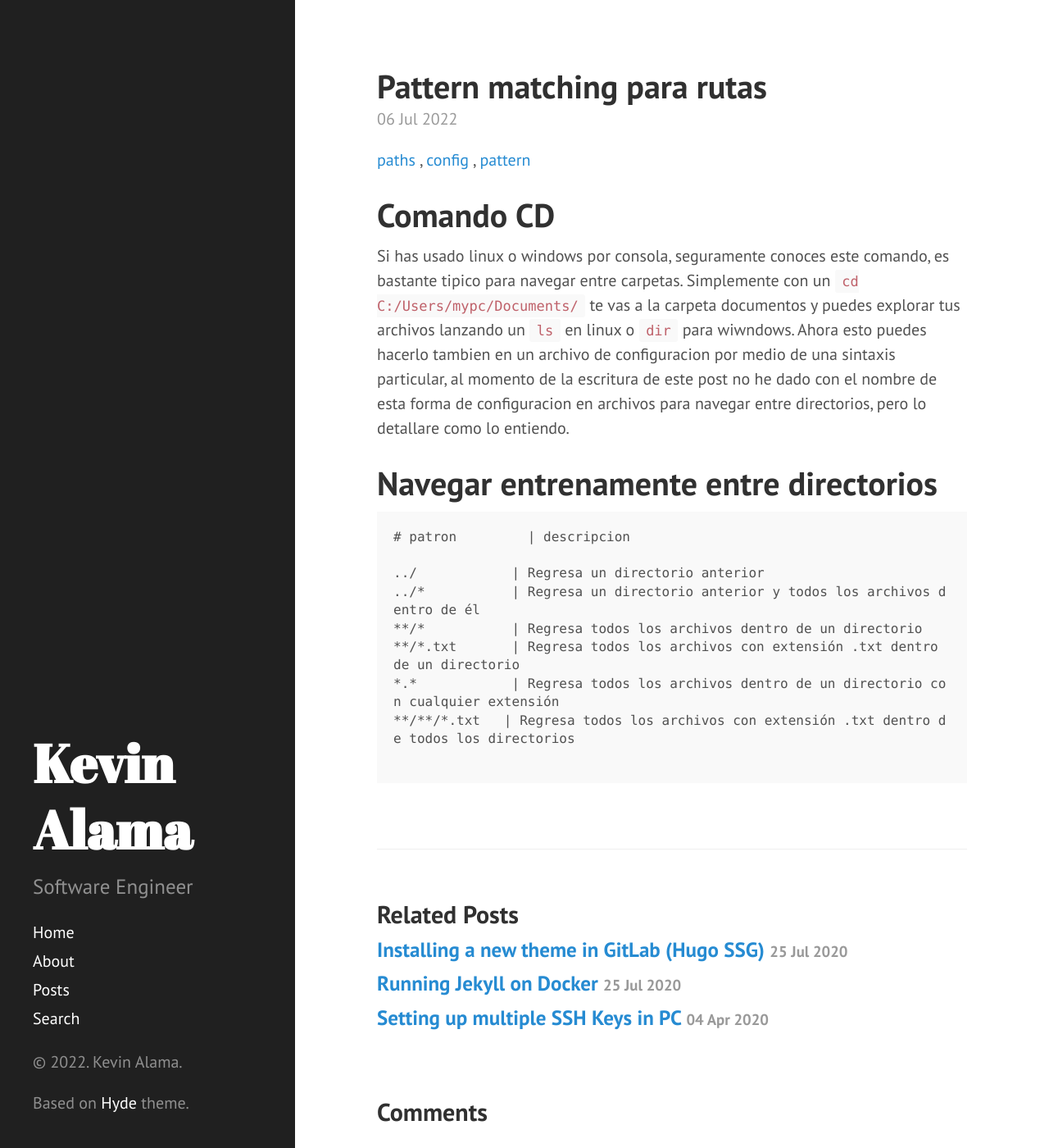
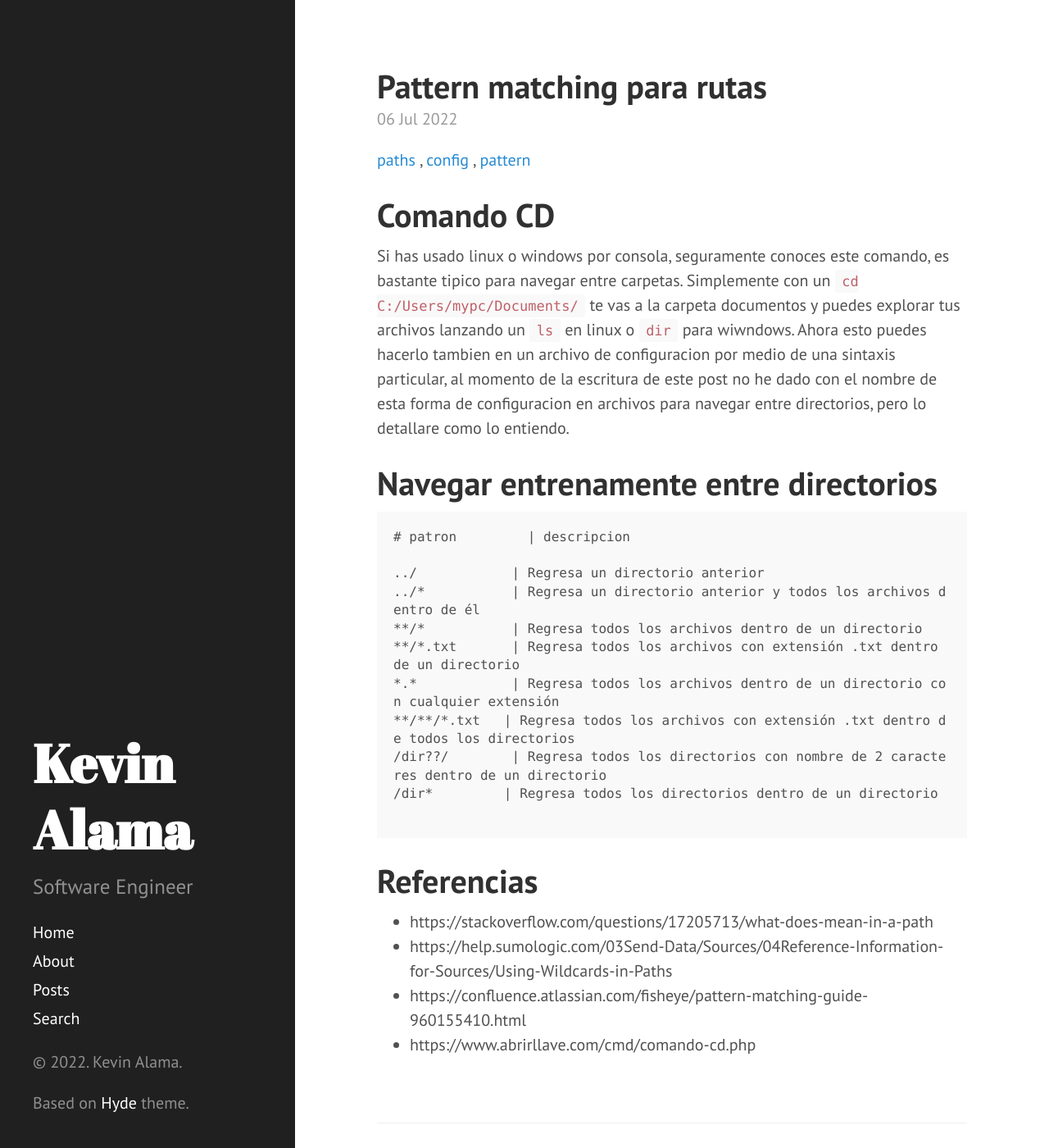
Before and after one commit to aldriguz/aldriguz.github.io, a Jekyll site: the page built from _posts/2022-07-05-pattern-matching-for-paths.md, in a window 1280 px wide and 1400 px high. Shown: the whole window at 82% size. Built offline with Jekyll 4.4.1, drawn with Linux system fonts in a browser that asks for light colours; comment, search, counter and statistics services are not loaded.

Commit message:
adding references to post

````diff
--- a/_posts/2022-07-05-pattern-matching-for-paths.md
+++ b/_posts/2022-07-05-pattern-matching-for-paths.md
@@ -25,5 +25,14 @@ con el nombre de esta forma de configuracion en archivos para navegar entre dire
 **/*.txt       | Regresa todos los archivos con extensión .txt dentro de un directorio
 *.*            | Regresa todos los archivos dentro de un directorio con cualquier extensión
 **/**/*.txt   | Regresa todos los archivos con extensión .txt dentro de todos los directorios
+/dir??/        | Regresa todos los directorios con nombre de 2 caracteres dentro de un directorio
+/dir*         | Regresa todos los directorios dentro de un directorio
 
 ```
+
+
+# Referencias
+- https://stackoverflow.com/questions/17205713/what-does-mean-in-a-path
+- https://help.sumologic.com/03Send-Data/Sources/04Reference-Information-for-Sources/Using-Wildcards-in-Paths
+- https://confluence.atlassian.com/fisheye/pattern-matching-guide-960155410.html
+- https://www.abrirllave.com/cmd/comando-cd.php
````
